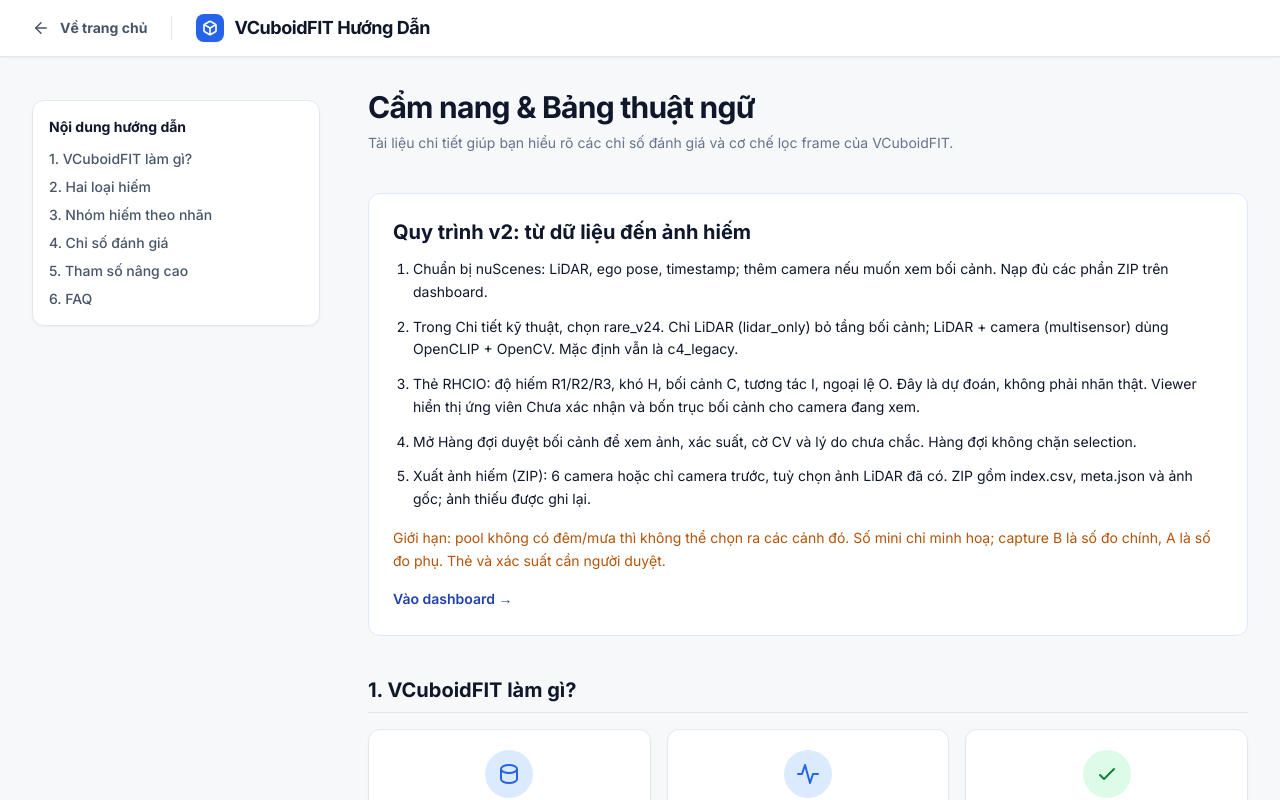
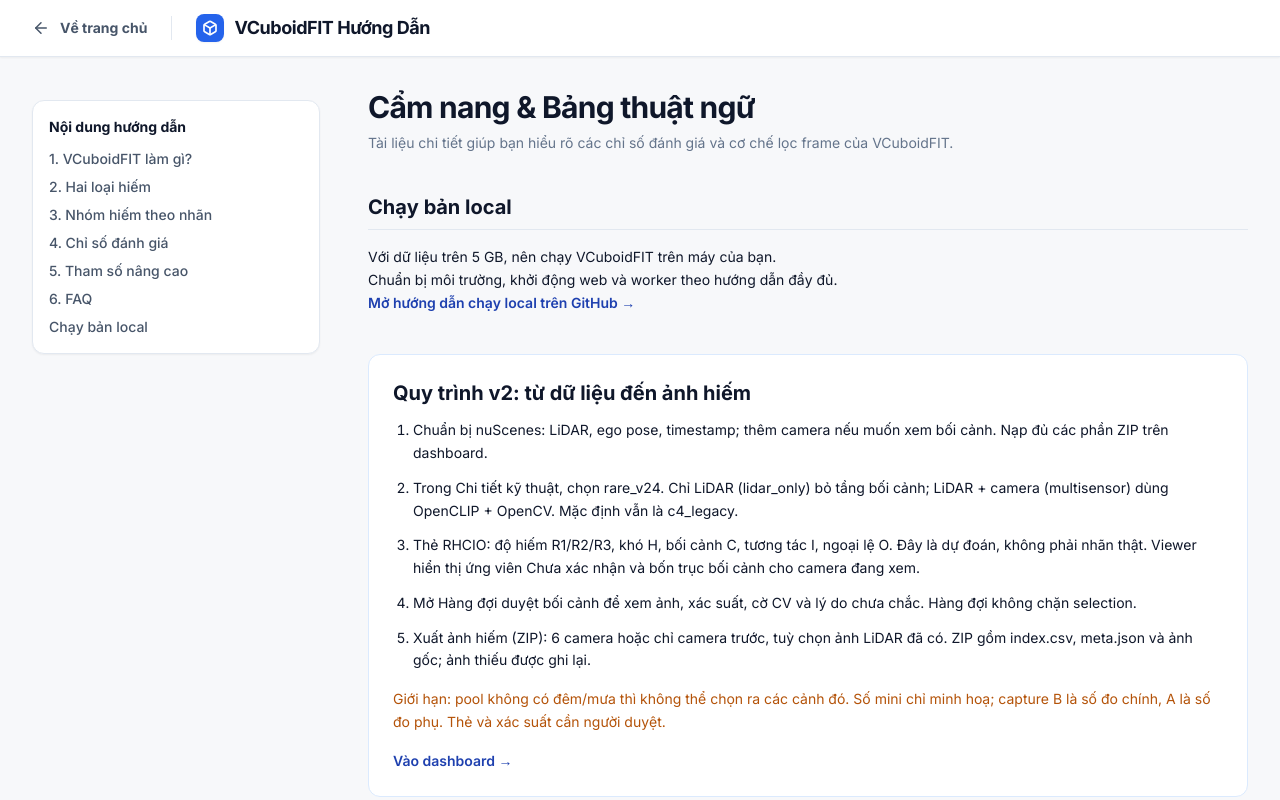
Before and after one commit to Nguyendev037/VCuboidFit, a Next.js app in the folder web/: page /huong-dan in a window 1280 px wide. Shown: the top 800 px of the page. Built offline with nearby package versions, Linux system fonts and the light colour scheme.

Commit message:
docs(web): add local setup guide section
Co-Authored-By: OpenAI/GPT-6

```diff
--- a/web/app/huong-dan/page.tsx
+++ b/web/app/huong-dan/page.tsx
@@ -37,6 +37,7 @@ export default function GuidePage() {
             <a href="#chi-so" className="text-vcf-muted hover:text-vcf-accent font-medium transition-colors">4. Chỉ số đánh giá</a>
             <a href="#tham-so" className="text-vcf-muted hover:text-vcf-accent font-medium transition-colors">5. Tham số nâng cao</a>
             <a href="#faq" className="text-vcf-muted hover:text-vcf-accent font-medium transition-colors">6. FAQ</a>
+            <a href="#chay-local" className="text-vcf-muted hover:text-vcf-accent font-medium transition-colors">Chạy bản local</a>
           </nav>
         </aside>
 
@@ -46,6 +47,13 @@ export default function GuidePage() {
             <h1 className="text-3xl font-bold text-vcf-text tracking-tight">Cẩm nang & Bảng thuật ngữ</h1>
             <p className="text-vcf-subtle mt-2 text-sm">Tài liệu chi tiết giúp bạn hiểu rõ các chỉ số đánh giá và cơ chế lọc frame của VCuboidFIT.</p>
           </div>
+
+          <section id="chay-local" className="scroll-mt-24 text-sm leading-relaxed">
+            <h2 className="text-xl font-bold text-vcf-text border-b border-vcf-border pb-2 mb-4">Chạy bản local</h2>
+            <p>Với dữ liệu trên 5 GB, nên chạy VCuboidFIT trên máy của bạn.</p>
+            <p>Chuẩn bị môi trường, khởi động web và worker theo hướng dẫn đầy đủ.</p>
+            <p><a href="https://github.com/Nguyendev037/VCuboidFit/blob/main/docs/run-local.md" className="font-semibold text-vcf-accent-ink hover:underline">Mở hướng dẫn chạy local trên GitHub →</a></p>
+          </section>
 
           <section className="rounded-vcf-card border border-vcf-accent-soft bg-vcf-surface p-6 text-sm leading-relaxed"><h2 className="mb-3 text-xl font-bold">Quy trình v2: từ dữ liệu đến ảnh hiếm</h2><ol className="list-decimal space-y-3 pl-5"><li>Chuẩn bị nuScenes: LiDAR, ego pose, timestamp; thêm camera nếu muốn xem bối cảnh. Nạp đủ các phần ZIP trên dashboard.</li><li>Trong Chi tiết kỹ thuật, chọn rare_v24. Chỉ LiDAR (lidar_only) bỏ tầng bối cảnh; LiDAR + camera (multisensor) dùng OpenCLIP + OpenCV. Mặc định vẫn là c4_legacy.</li><li>Thẻ RHCIO: độ hiếm R1/R2/R3, khó H, bối cảnh C, tương tác I, ngoại lệ O. Đây là dự đoán, không phải nhãn thật. Viewer hiển thị ứng viên Chưa xác nhận và bốn trục bối cảnh cho camera đang xem.</li><li>Mở Hàng đợi duyệt bối cảnh để xem ảnh, xác suất, cờ CV và lý do chưa chắc. Hàng đợi không chặn selection.</li><li>Xuất ảnh hiếm (ZIP): 6 camera hoặc chỉ camera trước, tuỳ chọn ảnh LiDAR đã có. ZIP gồm index.csv, meta.json và ảnh gốc; ảnh thiếu được ghi lại.</li></ol><p className="mt-4 text-vcf-warn">Giới hạn: pool không có đêm/mưa thì không thể chọn ra các cảnh đó. Số mini chỉ minh hoạ; capture B là số đo chính, A là số đo phụ. Thẻ và xác suất cần người duyệt.</p><Link href="/dashboard" className="mt-4 inline-block font-semibold text-vcf-accent-ink">Vào dashboard →</Link></section>
  <section id="tong-quan" className="scroll-mt-24">
```
